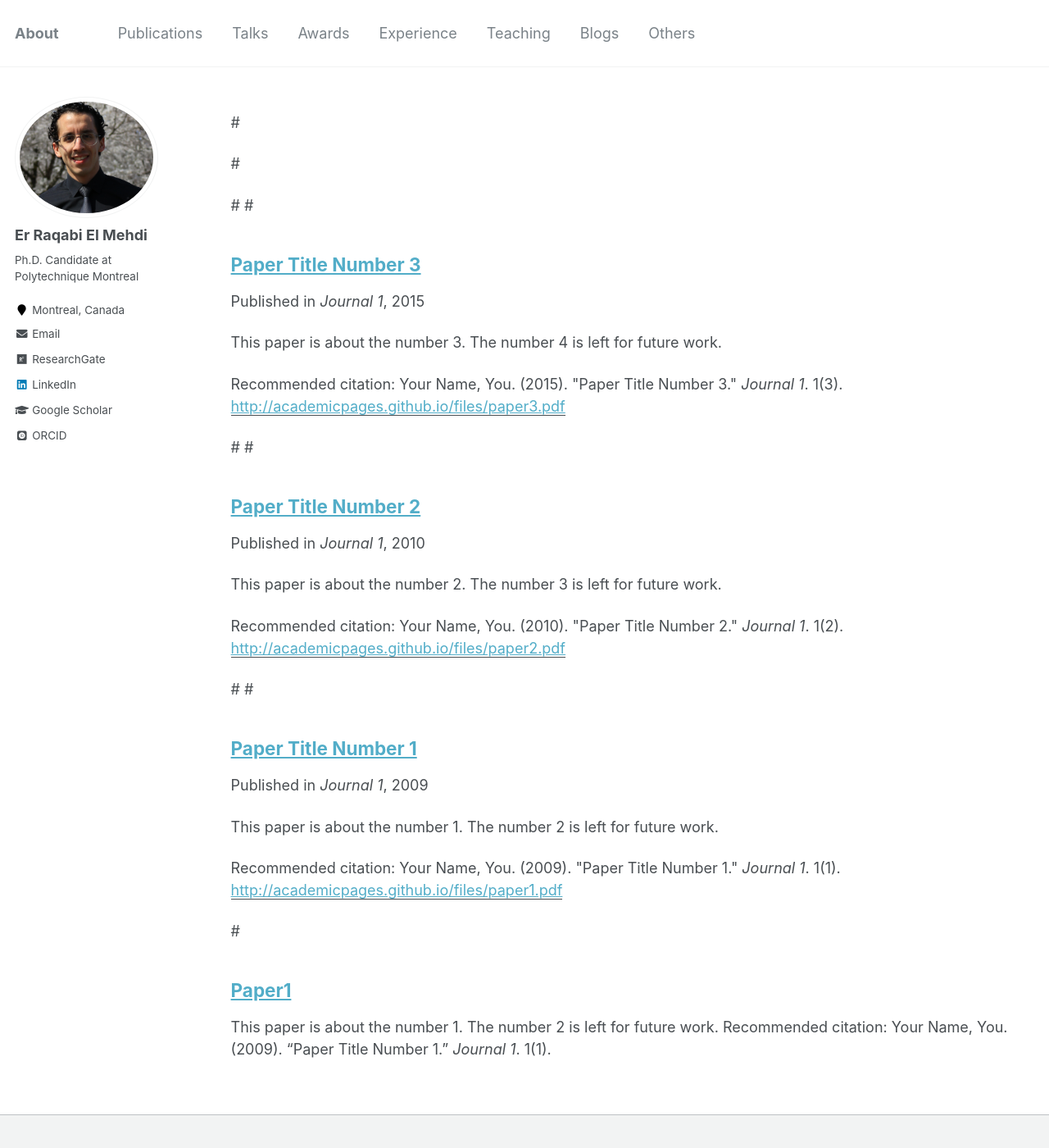
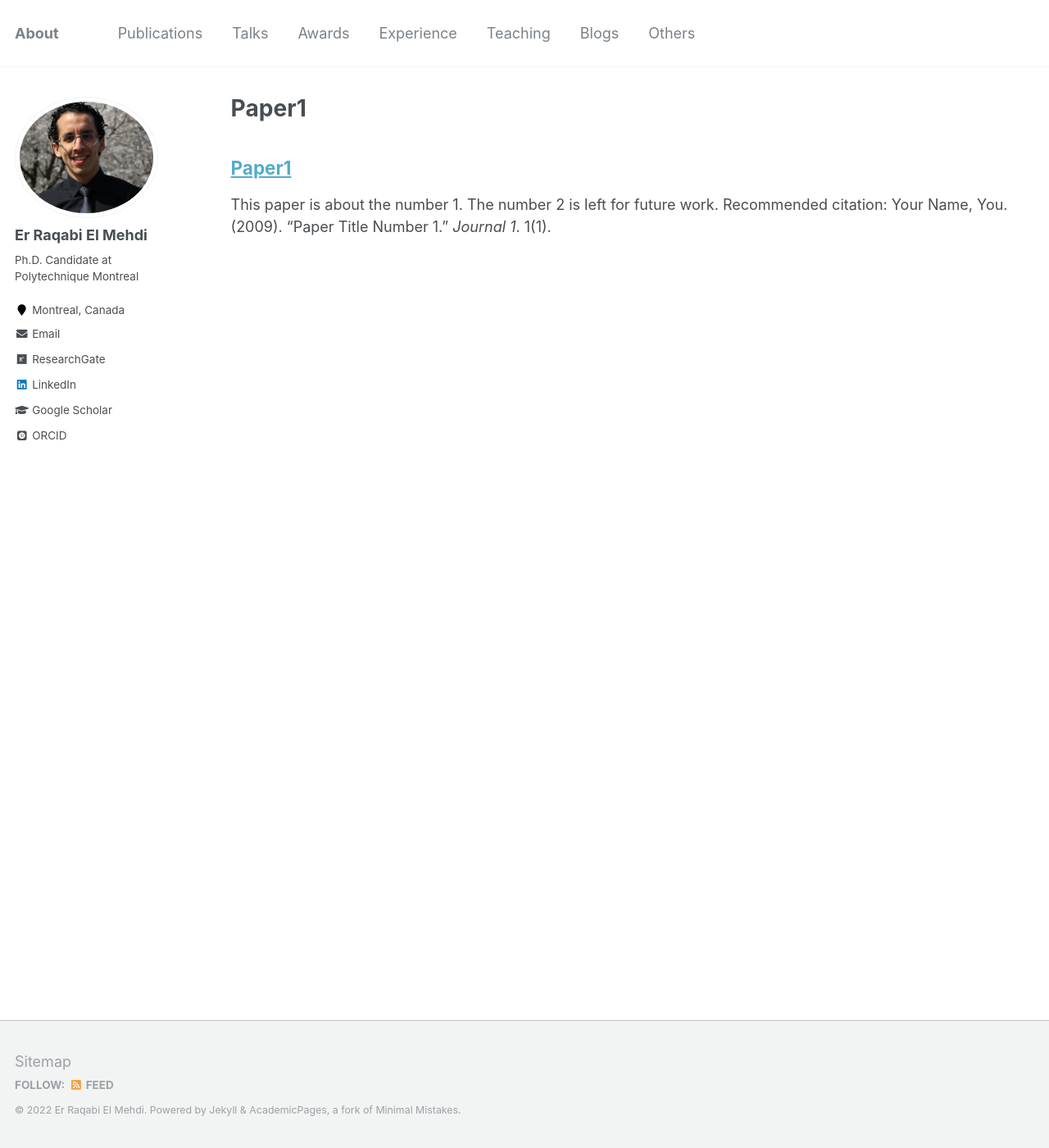
Before and after one commit to RqbMedi/rqbmedi.github.io, a Jekyll site: the page built from _pages/publications.md, in a window 1280 px wide and 1400 px high. Shown: the whole window at 82% size. Built offline with Jekyll 4.4.1, drawn with Linux system fonts in a browser that asks for light colours; some web fonts are replaced; our own code applies the rules of GitHub Pages for plain Markdown files.

Commit message:
Update publications.md

```diff
--- a/_pages/publications.md
+++ b/_pages/publications.md
@@ -5,17 +5,6 @@ permalink: /publications/
 author_profile: true
 ---
 
-#{% if author.googlescholar %}
-#  You can also find my articles on <u><a href="{{author.googlescholar}}">my Google Scholar profile</a>.</u>
-#{% endif %}
-
-#{% include base_path %}
-
-#{% for post in site.publications reversed %}
-#  {% include archive-single.html %}
-#{% endfor %}
-
-
 [Paper1](http://academicpages.github.io/files/paper1.pdf)
 ------
 This paper is about the number 1. The number 2 is left for future work.
```
